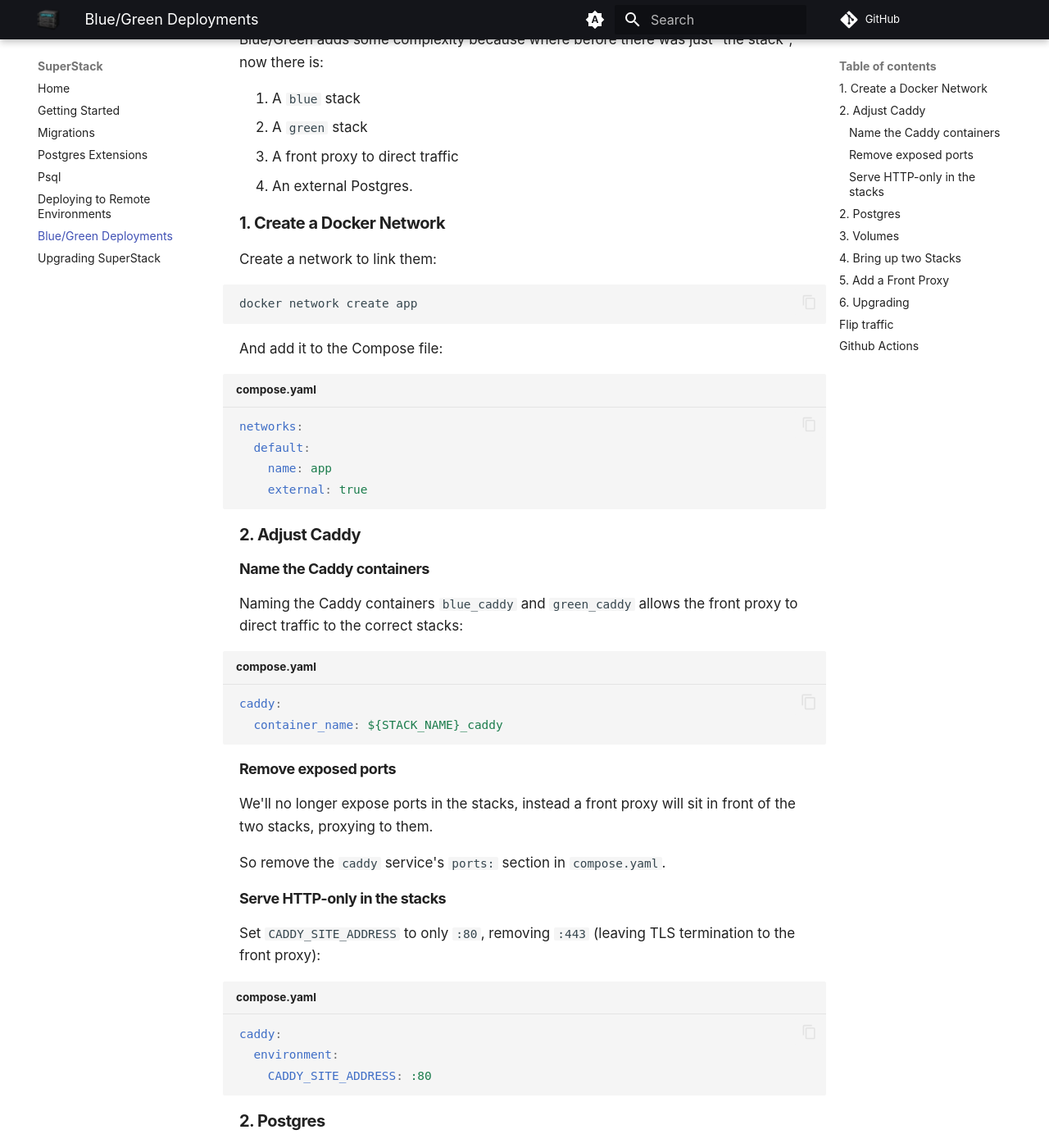
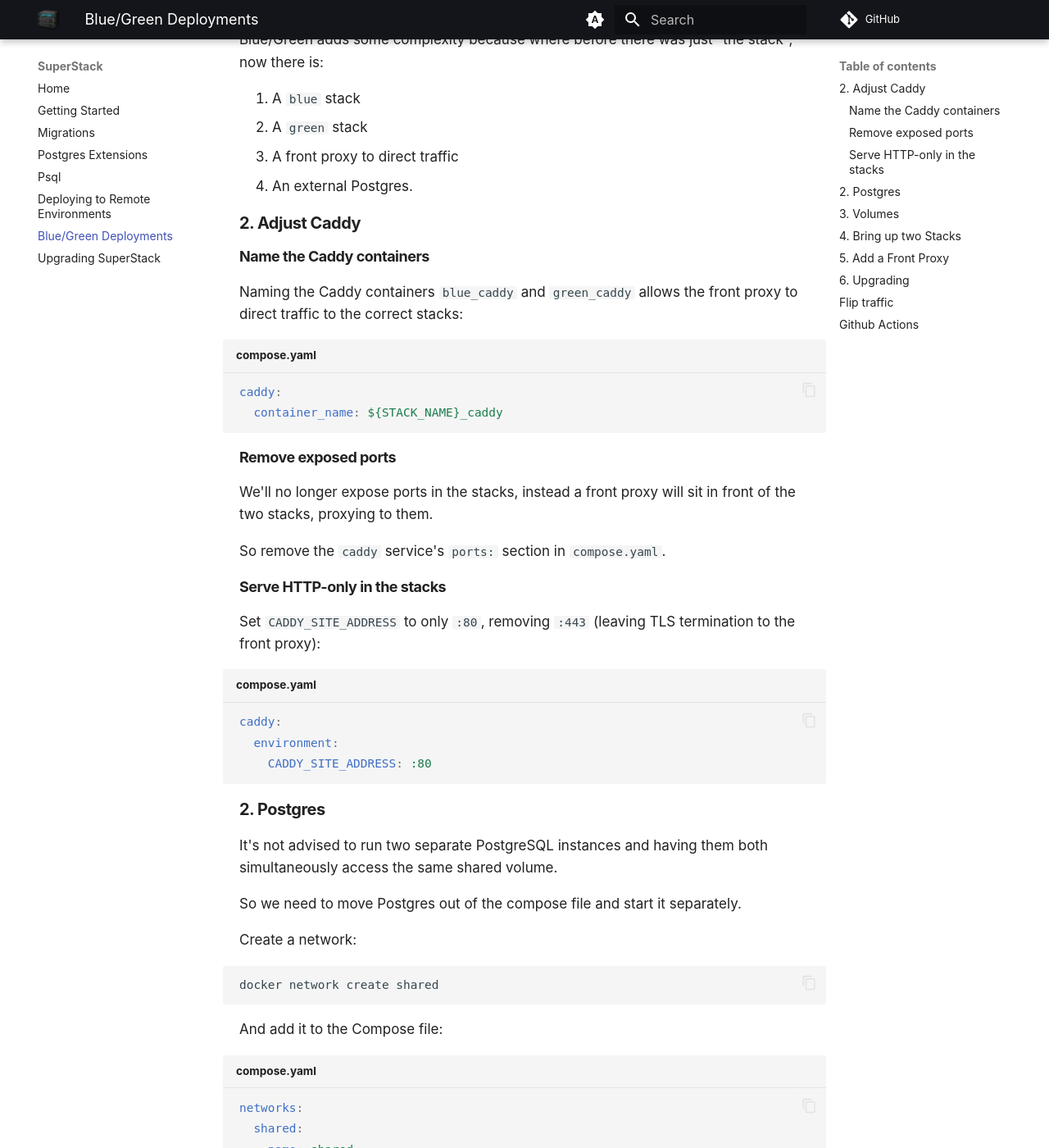
Before and after one commit to explodinglabs/superstack.docs, an MkDocs documentation site: the page built from docs/bluegreen.md, in a window 1280 px wide and 1400 px high, scrolled down 644 px. Shown: the whole window at 82% size. Built offline with MkDocs 1.6.1 and Material for MkDocs 9.7.7, drawn with Linux system fonts in a browser that asks for light colours; comment, search, counter and statistics services are not loaded; some of the changed text lies outside the part shown.

Commit message:
Update bluegreen.md

````diff
--- a/docs/bluegreen.md
+++ b/docs/bluegreen.md
@@ -12,22 +12,8 @@
 3. A front proxy to direct traffic
 4. An external Postgres.
 
-## 1. Create a Docker Network
 
-Create a network to link them:
 
-```sh
-docker network create app
-```
-
-And add it to the Compose file:
-
-```yaml title="compose.yaml"
-networks:
-  default:
-    name: app
-    external: true
-```
 
 ## 2. Adjust Caddy
 
@@ -65,6 +51,29 @@
 access the same shared volume.
 
 So we need to move Postgres out of the compose file and start it separately.
+
+Create a network:
+
+```sh
+docker network create shared
+```
+
+And add it to the Compose file:
+
+```yaml title="compose.yaml"
+networks:
+  shared:
+    name: shared
+    external: true
+```
+
+then in services that need db access:
+
+```yaml title="compose.yaml"
+networks:
+  - default
+  - shared
+```
 
 ## 3. Volumes
 
````
